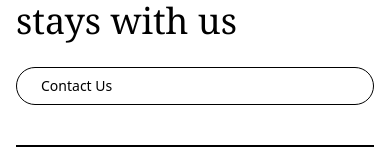
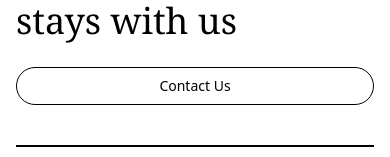
Before and after one commit to pacc-jean/bed-breakfast, a React (Vite) app in the folder lionhillplace/: page /explore in a window 390 px wide. Shown: the part 4741-4898 px from the top of the page. Built offline with nearby package versions, Linux system fonts and the light colour scheme.

Commit message:
minor tweak

```diff
--- a/lionhillplace/src/components/layout/Footer.tsx
+++ b/lionhillplace/src/components/layout/Footer.tsx
@@ -19,8 +19,8 @@ function Footer() {
             Book your <br /> stays with us
           </h2>
           <NavLink
-            to="/contact"
-            className="mt-6 md:mt-0 inline-flex items-center rounded-full border border-black px-6 py-2 text-sm font-medium hover:bg-black hover:text-white transition-colors"
+            to="/contactfaq#contact"
+            className="mt-6 md:mt-0 inline-flex items-center justify-center rounded-full border border-black px-6 py-2 text-sm font-medium hover:bg-black hover:text-white transition-colors"
           >
             Contact Us
           </NavLink>
```
